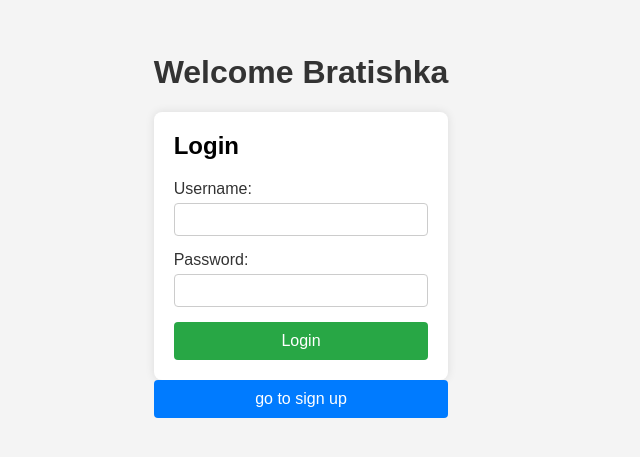
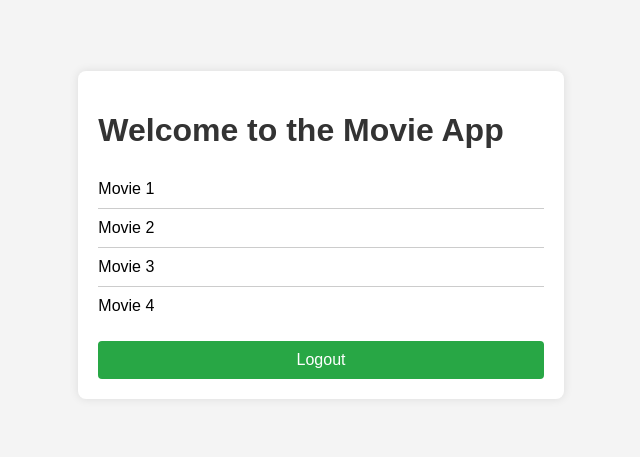
Before and after one commit to cse364-unist/projects-group12, a React (Create React App) app in the folder frontend/: page /main in a window 1280 px wide. Shown: the part 165-622 px from the top of the page, without its empty margins (339-979 px from the left). Built offline with nearby package versions, Linux system fonts and the light colour scheme; sample sign-in values are in the browser's storage.

Commit message:
enabled redirecting between pages and updated login logic

```diff
--- a/frontend/package.json
+++ b/frontend/package.json
@@ -9,6 +9,7 @@
     "axios": "^1.7.1",
     "react": "^18.3.1",
     "react-dom": "^18.3.1",
+    "react-router-dom": "^6.23.1",
     "react-scripts": "5.0.1",
     "web-vitals": "^2.1.4"
   },
--- a/frontend/src/App.js
+++ b/frontend/src/App.js
@@ -1,22 +1,43 @@
-import React, { useState } from 'react';
+import React, { useState, useEffect } from 'react';
+import { BrowserRouter as Router, Route, Routes, Navigate } from 'react-router-dom';
 import LoginForm from './components/LoginForm';
 import RegisterForm from './components/RegisterForm';
-import './index.css';
+import MainPage from './components/MainPage';
+import './index';
+
 
 const App = () => {
   const [isLogin, setIsLogin] = useState(true);
+  const [isLoggedIn, setIsLoggedIn] = useState(false);
+
+  useEffect(() => {
+    const loggedInStatus = localStorage.getItem('isLoggedIn') === 'true';
+    setIsLoggedIn(loggedInStatus);
+  }, []);
 
   const handleLogin = (data) => {
     console.log("Login data:", data);
-    // Add your login logic here
+    setIsLoggedIn(true);
+    localStorage.setItem('isLoggedIn', 'true');
   };
 
   const handleRegister = (data) => {
     console.log("Register data:", data);
-    // Add your registration logic here
+    setIsLoggedIn(true);
+    localStorage.setItem('isLoggedIn', 'true');
   };
 
+  const handleLogout = () => {
+    setIsLoggedIn(false);
+    localStorage.removeItem('isLoggedIn');
+  };
+
+
   return (
+    <Router>
+      <Routes>
+        <Route path="/main" element={isLoggedIn ? <MainPage onLogout={handleLogout}/> : <Navigate to="/" />} />
+        <Route path="/" element={ isLoggedIn ? <Navigate to="/main" /> :
             <div className="App">
             <h1>Welcome Bratishka</h1>
             {isLogin ? (
@@ -25,9 +46,12 @@ const App = () => {
               <RegisterForm onRegister={handleRegister} />
             )}
             <button className="toggle-button" onClick={() => setIsLogin(!isLogin)}>
-        {isLogin ? "go to sign up" : "go to login"}
+              {isLogin ? "Don't have an account? Register" : "Already have an account? Login"}
             </button>
           </div>
+        } />
+      </Routes>
+    </Router>
   );
 };
 
--- /dev/null
+++ b/frontend/src/components/MainPage.js
@@ -0,0 +1,18 @@
+import React from 'react';
+
+const MainPage = ({ onLogout }) => {
+  return (
+    <div className="main-container">
+      <h1>Welcome to the Movie App</h1>
+      <ul className="movie-list">
+        <li>Movie 1</li>
+        <li>Movie 2</li>
+        <li>Movie 3</li>
+        <li>Movie 4</li>
+      </ul>
+      <button className="logout-button" onClick={onLogout}>Logout</button>
+    </div>
+  );
+};
+
+export default MainPage;
--- a/frontend/src/index.css
+++ b/frontend/src/index.css
@@ -1,4 +1,4 @@
-/* src/index.css */
+/* src/styles.css */
 body {
   font-family: Arial, sans-serif;
   background-color: #f4f4f4;
@@ -7,7 +7,7 @@ body {
   display: flex;
   justify-content: center;
   align-items: center;
-  height: 100vh;
+  min-height: 100vh;
 }
 
 h1 {
@@ -19,6 +19,7 @@ form {
   padding: 20px;
   border-radius: 8px;
   box-shadow: 0 0 10px rgba(0, 0, 0, 0.1);
+  margin: 20px 0;
 }
 
 form h2 {
@@ -66,3 +67,27 @@ button:hover {
 .toggle-button:hover {
   background-color: #0056b3;
 }
+
+.main-container {
+  background-color: #fff;
+  padding: 20px;
+  border-radius: 8px;
+  box-shadow: 0 0 10px rgba(0, 0, 0, 0.1);
+  max-width: 800px;
+  width: 100%;
+  margin: 20px 0;
+}
+
+.movie-list {
+  list-style: none;
+  padding: 0;
+}
+
+.movie-list li {
+  padding: 10px 0;
+  border-bottom: 1px solid #ccc;
+}
+
+.movie-list li:last-child {
+  border-bottom: none;
+}
```
Also changed, not shown: 1 other file (tests, documents, lock files or other folders). Lines whose indentation alone changed are shown as unchanged.
